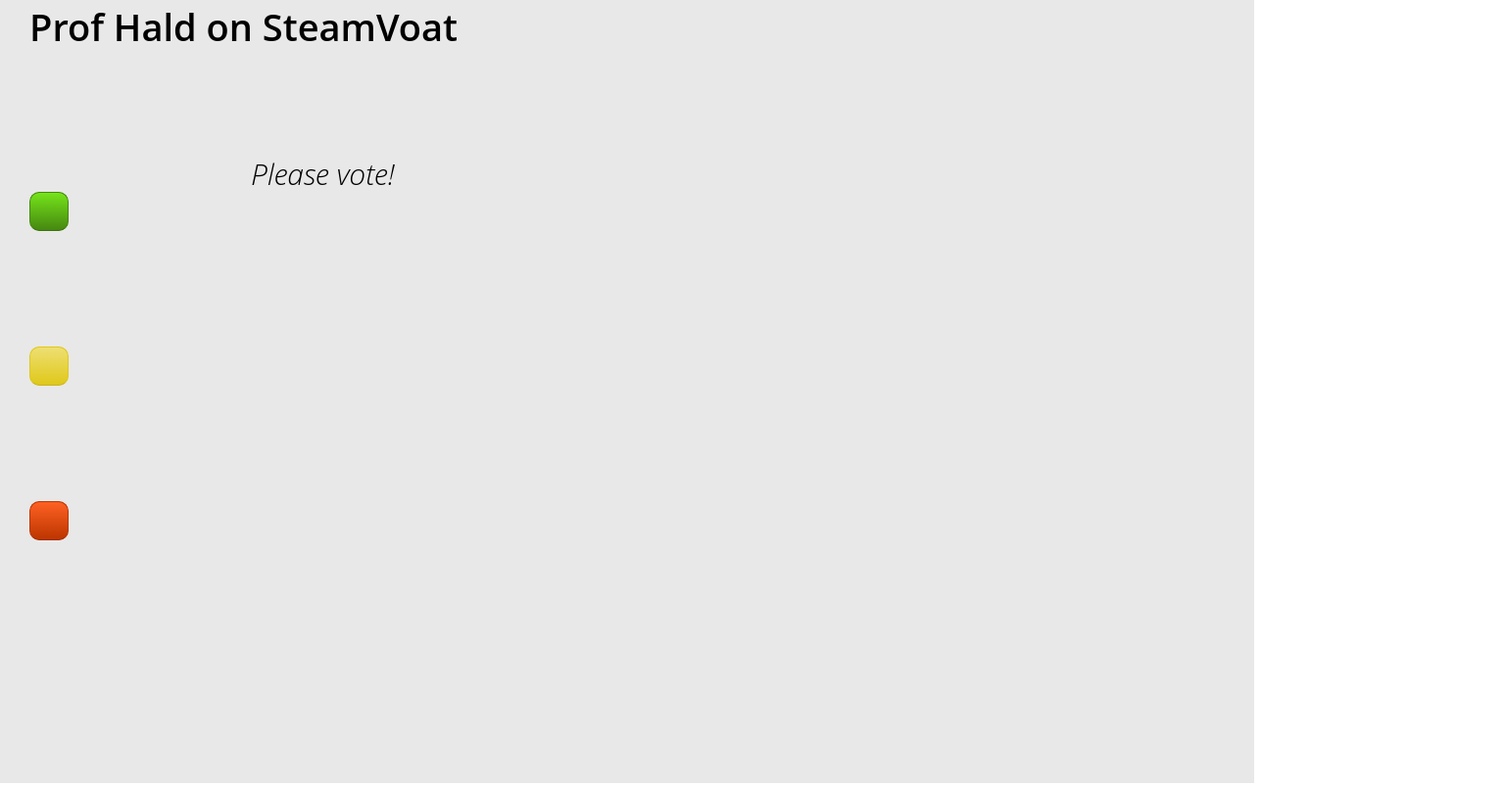
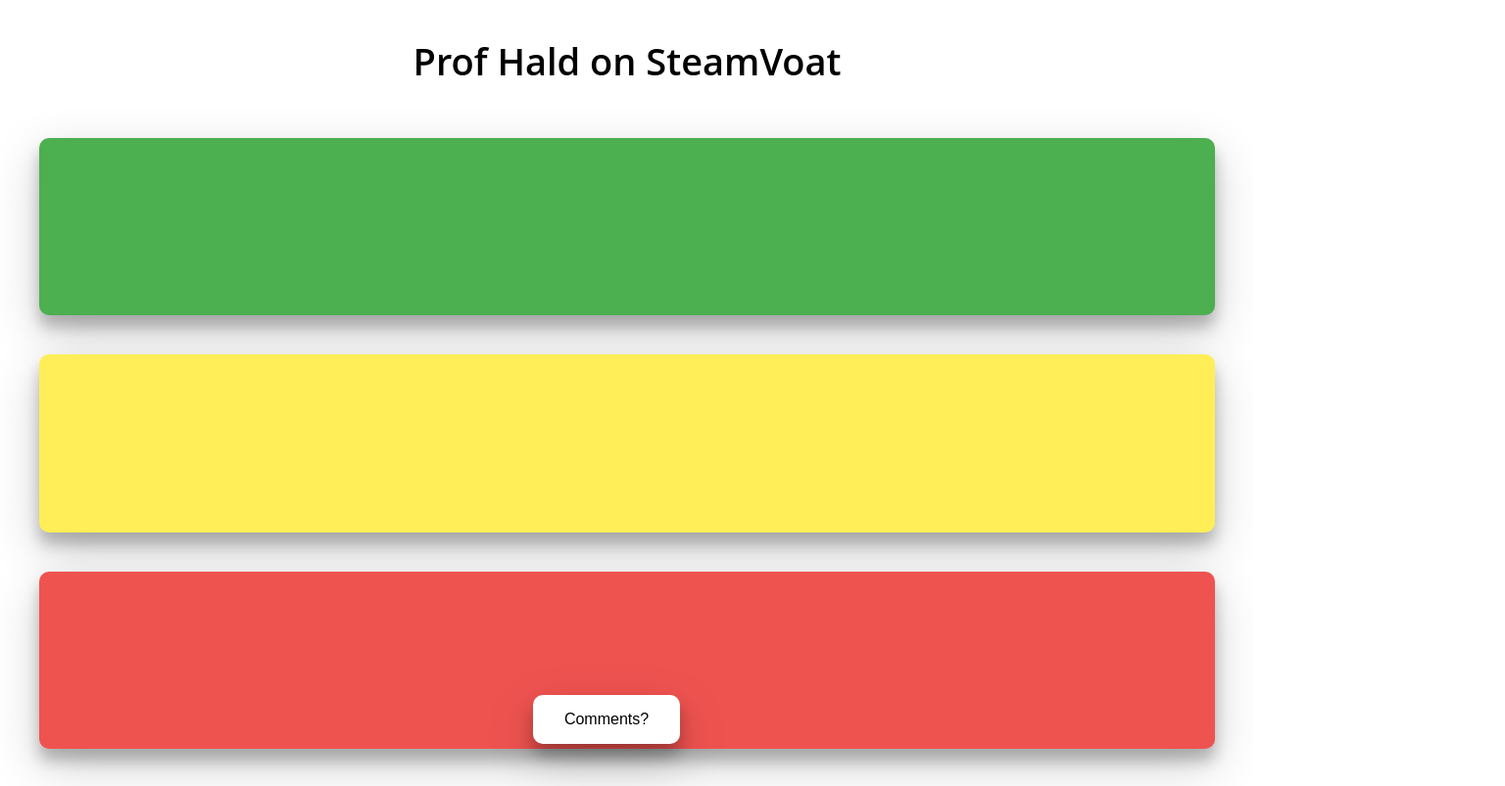
Before and after one commit to dirkjot/steamvoat, a website: page src/main/frontend/index.html in a window 1280 px wide. Shown: the top 803 px of the page at 98% size, 1536 px wide, since content can reach past the window. Drawn offline with nearby package versions, Linux system fonts and the light colour scheme; some packages are replaced by stand-ins of ours; files that its build step writes are made by us from their sources; a script that the page names is missing.

Commit message:
Reorganized and reformatted the app
Signed-off-by: Dirk P. Janssen <djanssen@pivotal.io>

```diff
--- a/src/main/frontend/index.html
+++ b/src/main/frontend/index.html
@@ -9,30 +9,26 @@
 
 <body ng-app="voat" ng-controller="one">
 
-<div class="flex-container">
+<div class="flex-container" ng-class="votecolorclass">
     <div class="header-group">
         <div class="header-item"><h1>Prof Hald on SteamVoat</h1></div>
     </div>
-    <div class="vote-group" ng-class="votecolorclass">
-        <div class="vote-item"> <!-- not sure why TODO -->
-            &nbsp;</div>
+    <div class="vote-group" ng-hide="votecolorclass">
         <div class="vote-item">
-            <button class="btn  green-custom shake"
+            <button class="btn  green-background"
                     ng-click="clickbutton('green')">&nbsp;</button>
         </div>
         <div class="vote-item">
-            <button class="btn yellow-custom shake"
+            <button class="btn yellow-background"
                     ng-click="clickbutton('yellow')">&nbsp;</button>
         </div>
         <div class="vote-item">
-            <button class="btn red-custom shake"
+            <button class="btn red-background"
                     ng-click="clickbutton('red')">&nbsp;</button>
         </div>
-        <div class="vote-item">
-            &nbsp;</div>
     </div>
-    <div class="animate-slide bubble  ng-cloak" ng-show="bubbleUp">
-        {{animText}}
+    <div class="bubble">
+        <button class="btn btn-white">Comments?</button>
     </div>
 
 </div>
--- a/src/main/frontend/index.js
+++ b/src/main/frontend/index.js
@@ -43,8 +43,6 @@
 
     $scope.determine_user();
 
-    $timeout(function() {
-          $scope.bubbleUp = true;},
-        500);
+
 
   }]);
--- a/src/main/frontend/steamvoat.css
+++ b/src/main/frontend/steamvoat.css
@@ -2,12 +2,13 @@
 html, body, .flex-container {
     height: 100%;
     margin: 0;
+    font-family: 'Open sans', sans-serif;
 }
 
 .flex-container {
     display: flex;
     flex-flow: column nowrap;
-    background-color: #E8E8E8;
+    background-color: #fff;
     /* TODO gradient #A0C295 to C2A195 */
 }
 
@@ -17,14 +18,16 @@
     display: flex;
     flex-flow: row nowrap;
     justify-content: center;
+    padding: 20px 20px 0 20px;
+    text-align: center;
 }
 
 .header-item, .vote-item {
-    padding-left: 30px;
-    padding-bottom: 5px;
-    padding-top: 5px;
-    flex: 1 1 auto;
+    margin: 20px 0;
+    flex: 1;
+    position: relative;
 }
+
 
 /* vote group is the main pane */
 .vote-group {
@@ -32,15 +35,25 @@
     display: flex;
     flex-flow: column nowrap;
     justify-content: space-around;
+    align-content: stretch;
+    padding: 15px 40px;
 }
 
 /* general button styling */
 .btn, .btn :active, .btn :hover, .btn :focus {
-    width: 40px;
-    height: 40px;
     border-radius: 10px;
-    border: 1px solid;
+    border: none;
     outline: none;
+    position: absolute;
+    width:100%;
+    height:100%;
+    box-shadow: 0 12px 15px 0 rgba(0,0,0,0.24),0 17px 50px 0 rgba(0,0,0,0.19);
+}
+
+.btn-white {
+    background: #fff;
+    font-size: 16px;
+
 }
 
 /* button for comments */
@@ -53,50 +66,23 @@
 
 /* style for the three buttons AND the background of the vote pane */
 /* http://charliepark.org/bootstrap_buttons/ */
-.green-custom {
-    background-color: hsl(93, 79%, 30%) !important;
-    background-repeat: repeat-x;
-    filter: progid:DXImageTransform.Microsoft.gradient(startColorstr="#75e41a", endColorstr="#468810");
-    background-image: -moz-linear-gradient(top, #75e41a, #468810);
-    background-image: -ms-linear-gradient(top, #75e41a, #468810);
-    background-image: -webkit-gradient(linear, left top, left bottom, color-stop(0%, #75e41a), color-stop(100%, #468810));
-    background-image: -webkit-linear-gradient(top, #75e41a, #468810);
-    background-image: -o-linear-gradient(top, #75e41a, #468810);
-    background-image: linear-gradient(#75e41a, #468810);
-    border-color: #468810 #468810 hsl(93, 79%, 25%);
+.green-background {
+    background: #4caf50;
     color: #fff !important;
     text-shadow: 0 -1px 0 rgba(0, 0, 0, 0.33);
     -webkit-font-smoothing: antialiased;
 }
 
 
-.yellow-custom {
-    background-color: hsl(53, 79%, 49%) !important;
-    background-repeat: repeat-x;
-    filter: progid:DXImageTransform.Microsoft.gradient(startColorstr="#eedf71", endColorstr="#dfc81a");
-    background-image: -moz-linear-gradient(top, #eedf71, #dfc81a);
-    background-image: -ms-linear-gradient(top, #eedf71, #dfc81a);
-    background-image: -webkit-gradient(linear, left top, left bottom, color-stop(0%, #eedf71), color-stop(100%, #dfc81a));
-    background-image: -webkit-linear-gradient(top, #eedf71, #dfc81a);
-    background-image: -o-linear-gradient(top, #eedf71, #dfc81a);
-    background-image: linear-gradient(#eedf71, #dfc81a);
-    border-color: #dfc81a #dfc81a hsl(53, 79%, 44%);
+.yellow-background {
+    background: #ffee58;
     color: #333 !important;
     text-shadow: 0 1px 1px rgba(255, 255, 255, 0.33);
     -webkit-font-smoothing: antialiased;
 }
 
-.red-custom   {
-    background-color: hsl(17, 100%, 37%) !important;
-    background-repeat: repeat-x;
-    filter: progid:DXImageTransform.Microsoft.gradient(startColorstr="#fe6123", endColorstr="#bc3500");
-    background-image: -moz-linear-gradient(top, #fe6123, #bc3500);
-    background-image: -ms-linear-gradient(top, #fe6123, #bc3500);
-    background-image: -webkit-gradient(linear, left top, left bottom, color-stop(0%, #fe6123), color-stop(100%, #bc3500));
-    background-image: -webkit-linear-gradient(top, #fe6123, #bc3500);
-    background-image: -o-linear-gradient(top, #fe6123, #bc3500);
-    background-image: linear-gradient(#fe6123, #bc3500);
-    border-color: #bc3500 #bc3500 hsl(17, 100%, 32%);
+.red-background   {
+    background: #ef5350;
     color: #fff !important;
     text-shadow: 0 -1px 0 rgba(0, 0, 0, 0.33);
     -webkit-font-smoothing: antialiased;
@@ -144,17 +130,17 @@
     font-size: 38px;
     margin: 0px 0px 0px 0px;
     line-height: 120%;
-    font-family: 'Open sans', sans-serif;
 }
 
 p {
-    font-family: 'Open sans', sans-serif;
     color: #777777;
     font-size: 14px;
 }
 
 /* bubble is the message that is shown over the UI */
 .bubble {
+    width: 150px;
+    height: 50px;
     font-weight: 300;
     font-size: 30px;
     margin: 0px 0px 0px 0px;
@@ -163,10 +149,8 @@
     font-style: italic;
     color: black;
     position: absolute;
-    z-index: 100;
-    pointer-events: none;
-    width: 100%;
-    height: 100%;
+    bottom: 5%;
+    left: 42.5%;
 }
 
 /* feedback for comment button */
@@ -221,7 +205,7 @@
 
 /* Transition trajectories:  Chrome, Safari, Opera */
 /* Latest Chrome does not need this anymore, but left this in */
-@-webkit-keyframes slide-up{
+@-webkit-keyframes slide-up {
     0% { top: 95%; left: 25%;  }
     100% { top: 20%; left: 20%;  }
 }
```
